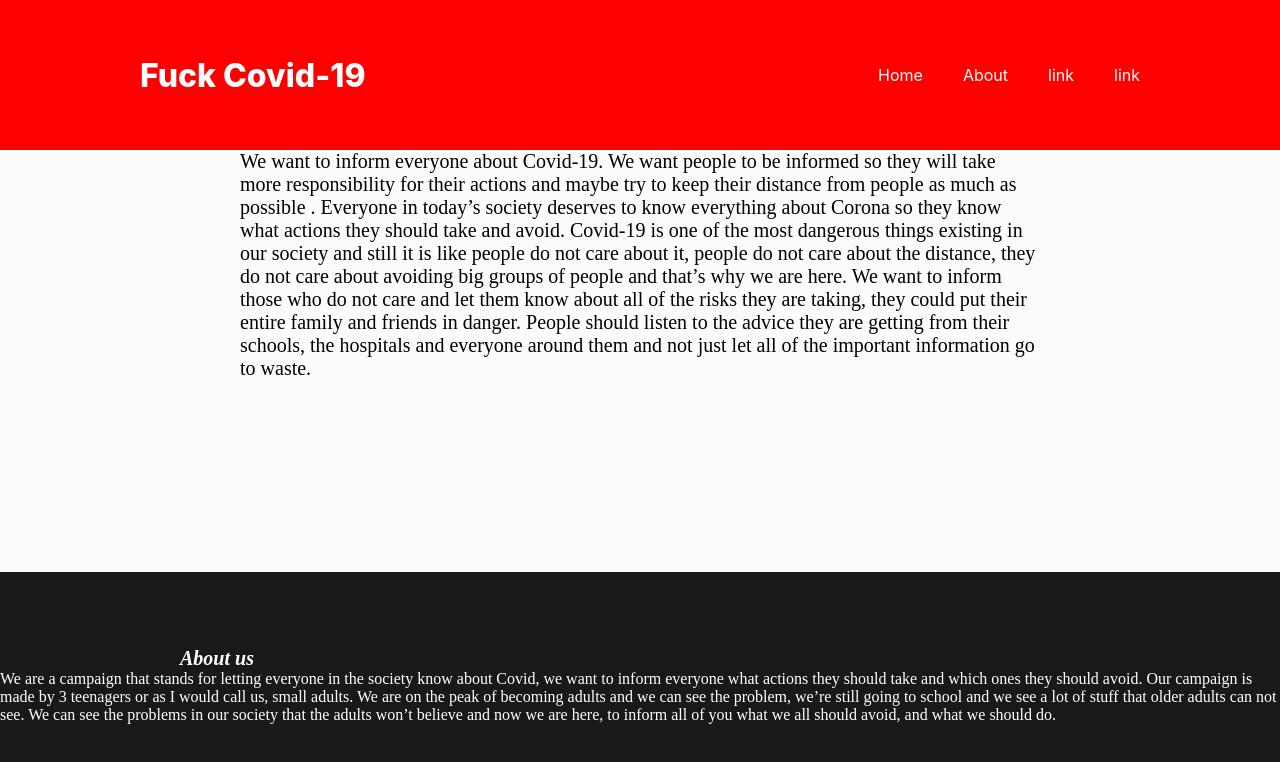
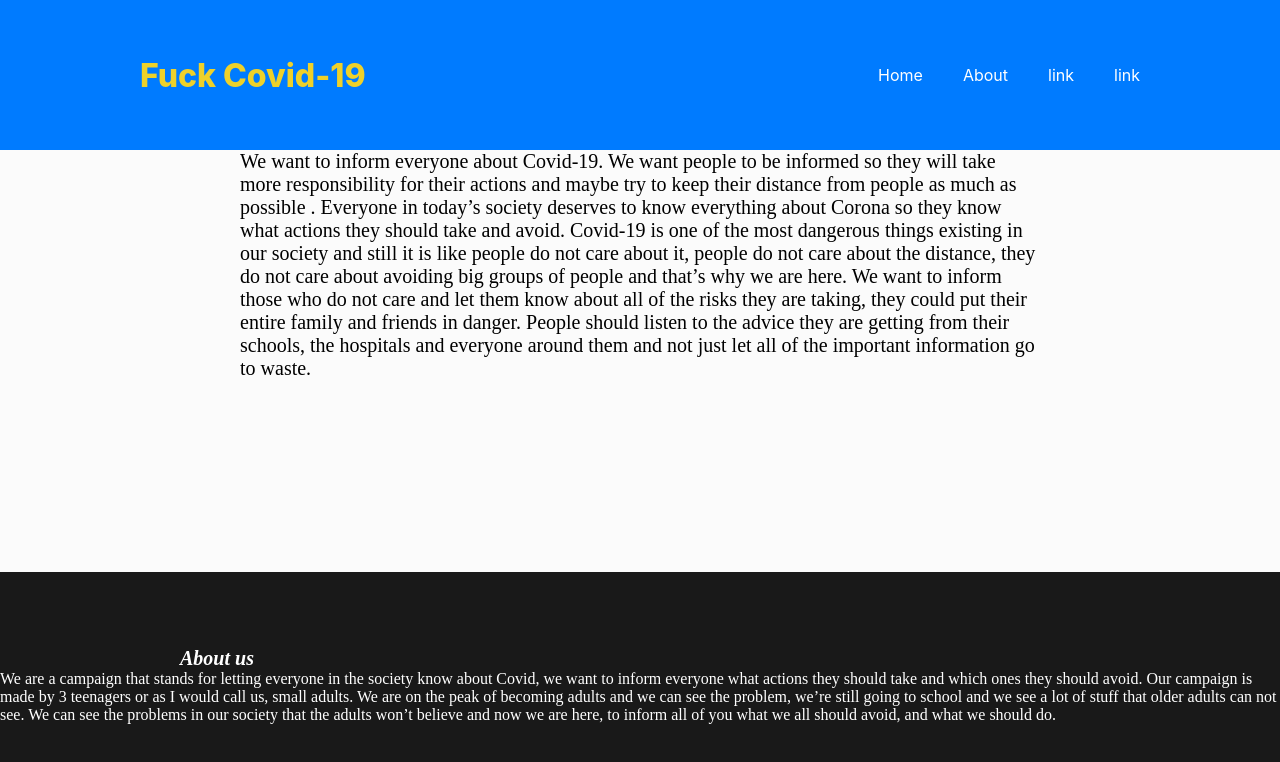
Before and after one commit to mattiskindblom/Kampanj, a plain HTML site: page index.html in a window 1280 px wide. Drawn offline with Linux system fonts and the light colour scheme.

Commit message:
ändrade färgerna så att de håller sig till rätt färgschema

```diff
--- a/style.css
+++ b/style.css
@@ -11,11 +11,11 @@
   width: 100%;
   height: 150px;
   display: block;
-  background-color: red;
+  background-color: rgb(0, 123, 255);
 }
 
 .header h2 {
-    color: white;
+    color: rgb(238, 209, 42);
     height: 100%;
     display: table-cell;
     vertical-align: middle;
```
